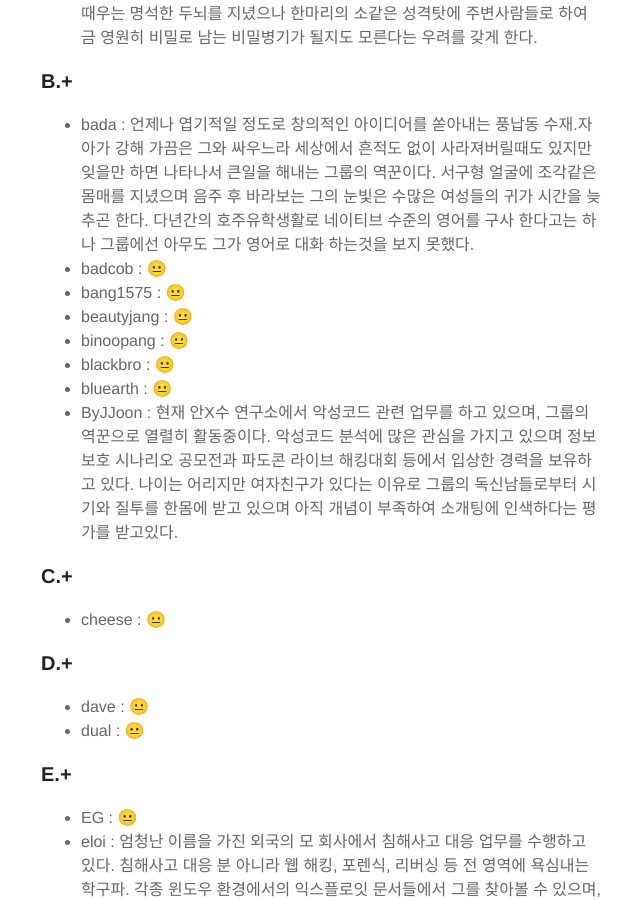
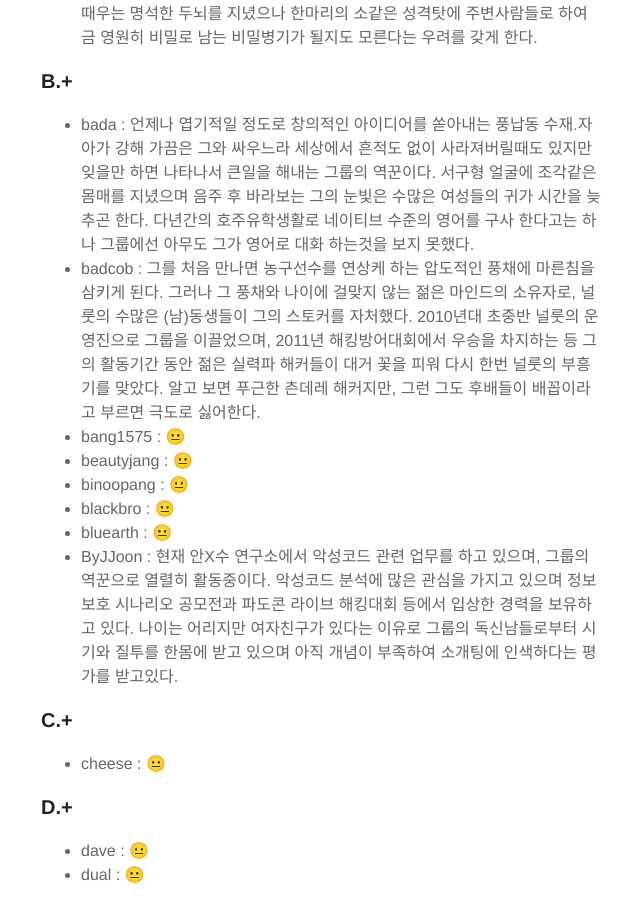
Before and after one commit to null2root/null2root.github.com, a Jekyll site: the page built from members.md, in a window 1280 px wide and 900 px high, scrolled down 444 px. Shown: the whole window, without its empty margins (319-959 px from the left). Built offline with Jekyll 4.4.1, drawn with Linux system fonts in a browser that asks for light colours.

Commit message:
Update members.md

```diff
--- a/members.md
+++ b/members.md
@@ -20,7 +20,7 @@ It’s alphabetically ordered. It’s NOT related with size of ..  😳
 ### B.+
 
 - bada : 언제나 엽기적일 정도로 창의적인 아이디어를 쏟아내는 풍납동 수재.자아가 강해 가끔은 그와 싸우느라 세상에서 흔적도 없이 사라져버릴때도 있지만 잊을만 하면 나타나서 큰일을 해내는 그룹의 역꾼이다. 서구형 얼굴에 조각같은 몸매를 지녔으며 음주 후 바라보는 그의 눈빛은 수많은 여성들의 귀가 시간을 늦추곤 한다. 다년간의 호주유학생활로 네이티브 수준의 영어를 구사 한다고는 하나 그룹에선 아무도 그가 영어로 대화 하는것을 보지 못했다.
-- badcob : 😐
+- badcob : 그를 처음 만나면 농구선수를 연상케 하는 압도적인 풍채에 마른침을 삼키게 된다. 그러나 그 풍채와 나이에 걸맞지 않는 젊은 마인드의 소유자로, 널룻의 수많은 (남)동생들이 그의 스토커를 자처했다. 2010년대 초중반 널룻의 운영진으로 그룹을 이끌었으며, 2011년 해킹방어대회에서 우승을 차지하는 등 그의 활동기간 동안 젊은 실력파 해커들이 대거 꽃을 피워 다시 한번 널룻의 부흥기를 맞았다. 알고 보면 푸근한 츤데레 해커지만, 그런 그도 후배들이 배꼽이라고 부르면 극도로 싫어한다.
 - bang1575 : 😐
 - beautyjang : 😐
 - binoopang : 😐
```
